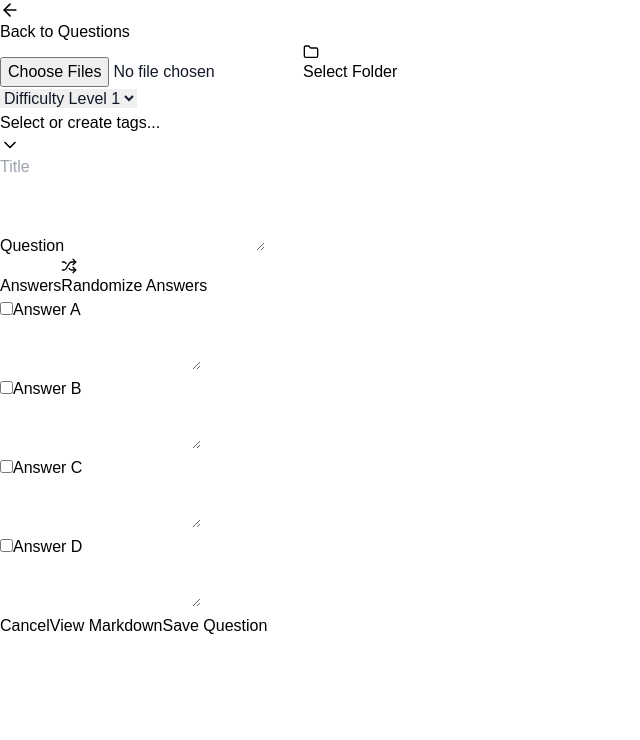
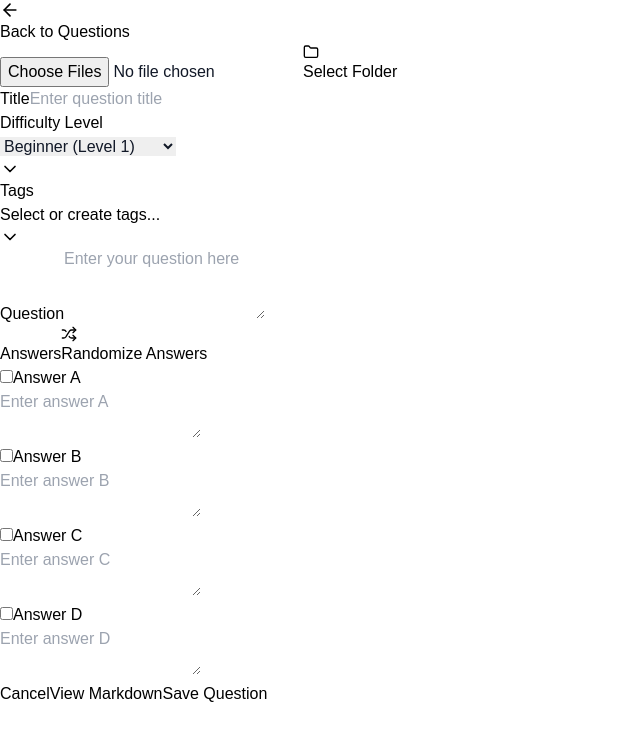
Before and after one commit to NeemaMwende/VisualEditor, a Next.js app: page /questioneditor in a window 1280 px wide. Shown: the top 740 px of the page, without its empty margins (0-640 px from the left). Built offline with nearby package versions, Linux system fonts and the light colour scheme.

Commit message:
fix: design structure update

```diff
--- a/src/app/questioneditor/components/QuestionEditor.tsx
+++ b/src/app/questioneditor/components/QuestionEditor.tsx
@@ -79,6 +79,7 @@ const QuestionEditor: React.FC<QuestionEditorProps> = ({
   const fileInputRef = useRef<HTMLInputElement>(null);
   const [markdowns, setMarkdowns] = useState<MarkdownData[]>([]);
   const [title, setTitle] = useState(initialData?.title || '');
+  const [isOpen, setIsOpen ] = useState(false);
 
   const randomizeAnswers = () => {
     setAnswers(prevAnswers => {
@@ -342,9 +343,10 @@ const QuestionEditor: React.FC<QuestionEditorProps> = ({
           Back to Questions
         </button>
       </div>
-      <div className="bg-white form-content p-6 rounded-lg">
-        <div className="mb-6">
-          <div className="flex gap-4 mb-4">
+
+      <div className="bg-white shadow-sm form-content p-6 rounded-lg space-y-6">
+        {/* File Selection Section */}
+        <div className="flex gap-4">
           <input
             type="file"
             ref={fileInputRef}
@@ -371,8 +373,9 @@ const QuestionEditor: React.FC<QuestionEditorProps> = ({
           )}
         </div>
 
+        {/* File List Section */}
         {showFileList && selectedFiles.length > 0 && (
-            <div className="mb-6 border rounded-md overflow-hidden">
+          <div className="border rounded-md overflow-hidden">
             <div className="bg-gray-50 p-2 font-medium text-gray-700">
               Available Files
             </div>
@@ -380,9 +383,7 @@ const QuestionEditor: React.FC<QuestionEditorProps> = ({
               {selectedFiles.map((file, index) => (
                 <div
                   key={index}
-                    className={`border-t ${
-                      currentFile?.name === file.name ? 'bg-blue-50' : ''
-                    }`}
+                  className={`border-t ${currentFile?.name === file.name ? 'bg-blue-50' : ''}`}
                 >
                   <div
                     onClick={() => handleFileClick(file)}
@@ -398,8 +399,8 @@ const QuestionEditor: React.FC<QuestionEditorProps> = ({
         )}
 
         {showMarkdown ? (
-            <div className="mb-6">
-              <label className="block text-gray-700 text-sm font-bold mb-2">
+          <div className="space-y-4">
+            <label className="block text-gray-700 text-sm font-bold">
               Markdown Content
             </label>
             <pre className="w-full p-4 bg-gray-50 rounded-md font-mono text-sm whitespace-pre-wrap break-words">
@@ -407,21 +408,49 @@ const QuestionEditor: React.FC<QuestionEditorProps> = ({
             </pre>
           </div>
         ) : (
-            <>
-               <div className="flex flex-col gap-4 m-4">
-                <div className="w-full">
+          <div className="space-y-6">
+            {/* Title Section */}
+            <div className="space-y-2">
+              <label className="block text-gray-700 text-sm font-bold">
+                Title
+              </label>
+              <input
+                type="text"
+                placeholder="Enter question title"
+                value={title}
+                onChange={(e) => setTitle(e.target.value)}
+                className="w-full p-3 border rounded-md focus:outline-none focus:ring-2 focus:ring-blue-500"
+                readOnly={!!currentFile}
+              />
+            </div>
+
+            {/* Difficulty Section */}
+            <div className="space-y-2">
+              <label className="block text-gray-700 text-sm font-bold">
+                Difficulty Level
+              </label>
+              <div className="relative">
                 <select
                   value={difficulty}
-                    onChange={e => setDifficulty(parseInt(e.target.value))}
-                    className="w-full p-2 border rounded-md focus:outline-none focus:ring-2 focus:ring-blue-500"
+                  onChange={(e) => setDifficulty(parseInt(e.target.value))}
+                  className="w-full p-3 border rounded-md appearance-none bg-white focus:outline-none focus:ring-2 focus:ring-blue-500 cursor-pointer"
                 >
-                    <option value={1}>Difficulty Level 1</option>
-                    <option value={2}>Difficulty Level 2</option>
-                    <option value={3}>Difficulty Level 3</option>
+                  <option value={1}>Beginner (Level 1)</option>
+                  <option value={2}>Intermediate (Level 2)</option>
+                  <option value={3}>Advanced (Level 3)</option>
                 </select>
+                <ChevronDown
+                  size={20}
+                  className="absolute right-3 top-1/2 transform -translate-y-1/2 text-gray-500 pointer-events-none"
+                />
+              </div>
             </div>
 
-                 <div className="w-full">
+            {/* Tags Section */}
+            <div className="space-y-2">
+              <label className="block text-gray-700 text-sm font-bold">
+                Tags
+              </label>
               <TagSelector
                 selectedTags={tags}
                 onTagsChange={setTags}
@@ -429,21 +458,9 @@ const QuestionEditor: React.FC<QuestionEditorProps> = ({
               />
             </div>
 
-                <div className="w-full">
-                <input
-                  type="text"
-                  placeholder="Title"
-                  value={title}
-                  onChange={(e) => setTitle(e.target.value)}
-                  className="w-full p-2 border rounded-md focus:outline-none focus:ring-2 focus:ring-blue-500"
-                  readOnly={!!currentFile}
-                />
-              </div>
-
-               </div>
-
-              <div className="mb-6">
-                <label className="block text-gray-700 text-sm font-bold mb-2">
+            {/* Question Section */}
+            <div className="space-y-2">
+              <label className="block text-gray-700 text-sm font-bold">
                 Question
               </label>
               <textarea
@@ -451,12 +468,13 @@ const QuestionEditor: React.FC<QuestionEditorProps> = ({
                 onChange={(e) => setQuestion(e.target.value)}
                 className="w-full p-3 border rounded-md focus:outline-none focus:ring-2 focus:ring-blue-500"
                 rows={3}
+                placeholder="Enter your question here"
               />
             </div>
 
-              {!showMarkdown && (
-          <>
-            <div className="flex justify-between items-center mb-4">
+            {/* Answers Section */}
+            <div className="space-y-4">
+              <div className="flex justify-between items-center">
                 <label className="block text-gray-700 text-sm font-bold">
                   Answers
                 </label>
@@ -468,11 +486,10 @@ const QuestionEditor: React.FC<QuestionEditorProps> = ({
                   Randomize Answers
                 </button>
               </div>
-
-            <div className="grid grid-cols-1 md:grid-cols-2 gap-4 mb-6">
+              <div className="grid grid-cols-1 md:grid-cols-2 gap-4">
                 {answers.map((answer, index) => (
-                <div key={answer.id} className="relative">
-                  <div className="flex items-center mb-2">
+                  <div key={answer.id} className="space-y-2">
+                    <div className="flex items-center gap-2">
                       <input
                         type="checkbox"
                         checked={answer.isCorrect}
@@ -485,7 +502,7 @@ const QuestionEditor: React.FC<QuestionEditorProps> = ({
                         }}
                         className="w-4 h-4 text-blue-600 rounded focus:ring-blue-500"
                       />
-                    <label className="ml-2 text-sm font-medium text-gray-700">
+                      <label className="text-sm font-medium text-gray-700">
                         Answer {String.fromCharCode(65 + index)}
                       </label>
                     </div>
@@ -498,17 +515,17 @@ const QuestionEditor: React.FC<QuestionEditorProps> = ({
                       }}
                       className="w-full p-3 border rounded-md focus:outline-none focus:ring-2 focus:ring-blue-500"
                       rows={2}
+                      placeholder={`Enter answer ${String.fromCharCode(65 + index)}`}
                     />
                   </div>
                 ))}
               </div>
-          </>
+            </div>
+          </div>
         )}
-            </>
-          )}
-        </div>
 
-        <div className="flex justify-end space-x-3">
+        {/* Action Buttons */}
+        <div className="flex justify-end gap-3 pt-6 border-t">
           <button
             onClick={handleBack}
             className="px-4 py-2 text-gray-700 bg-gray-100 rounded-md hover:bg-gray-200"
```
Lines whose indentation alone changed are shown as unchanged.
